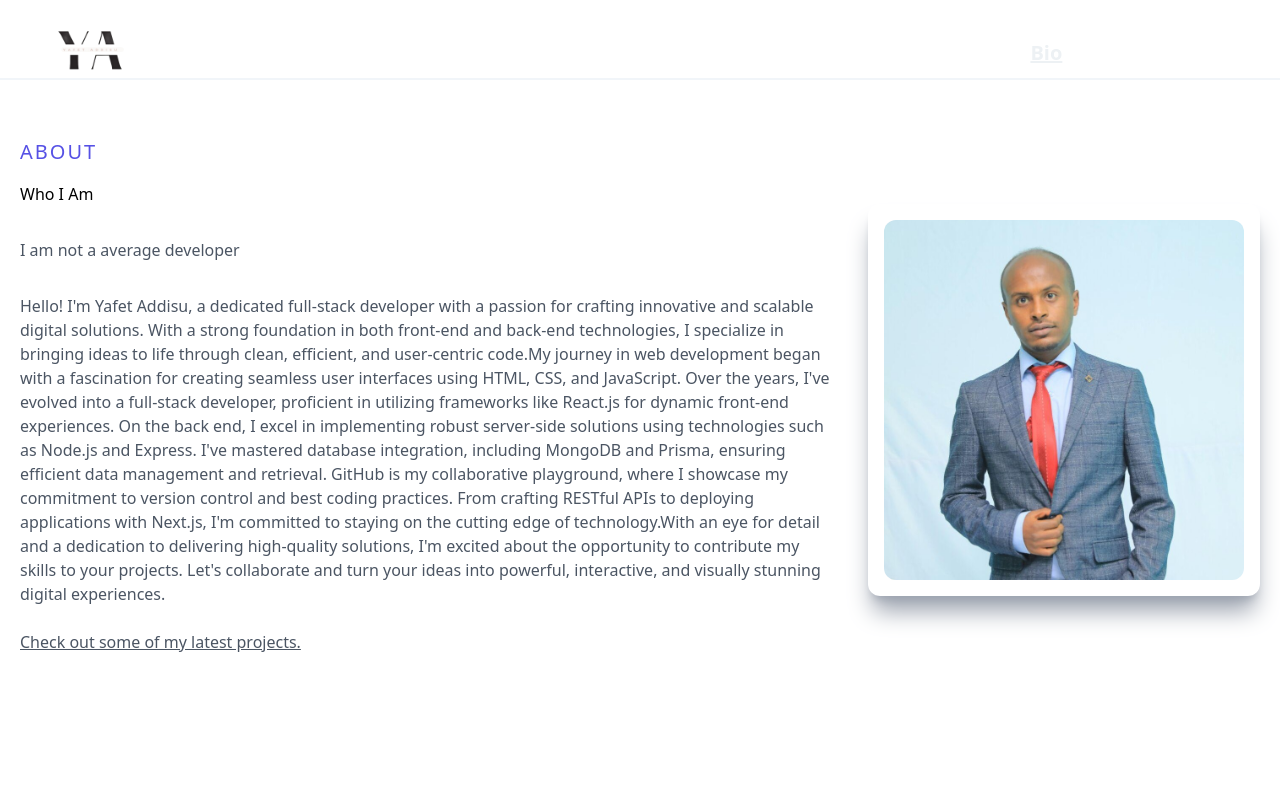
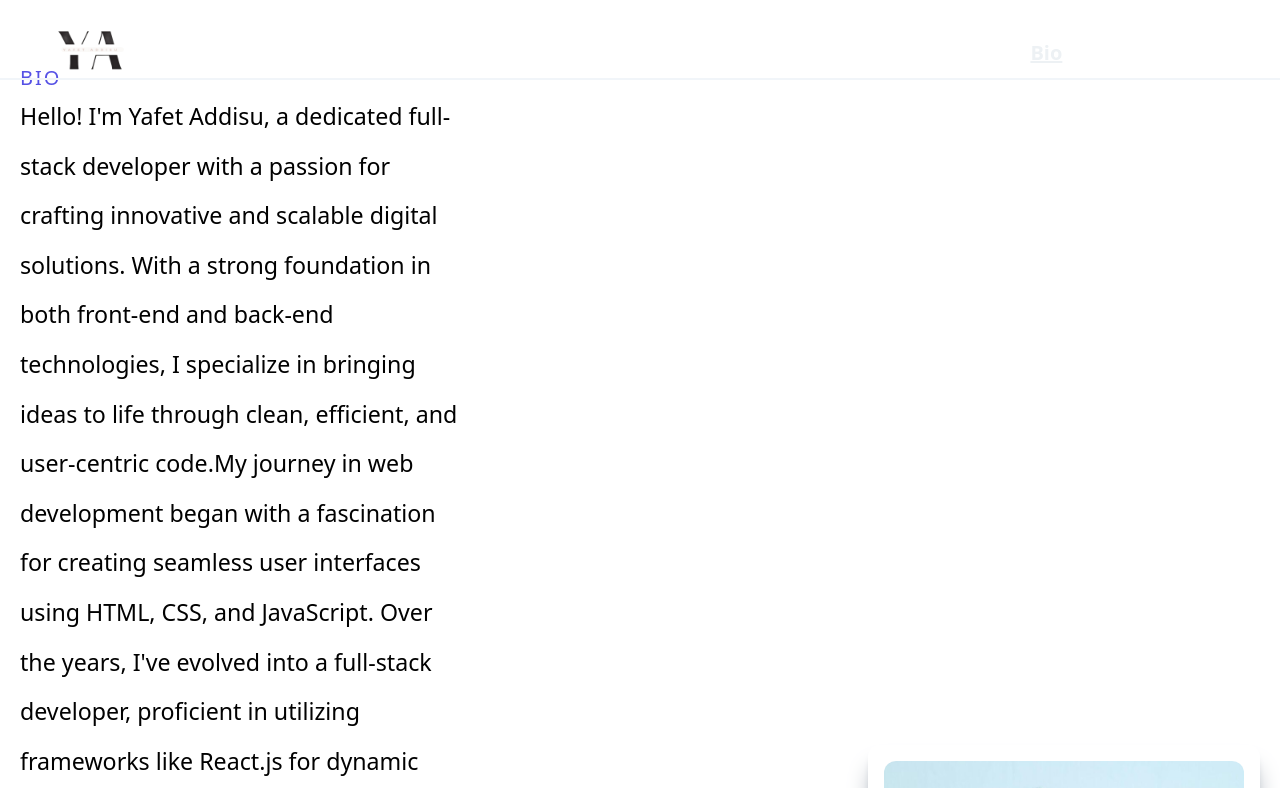
Before and after one commit to yafet-123/yafet-addisu-portfolio, a Next.js app: page /bio in a window 1280 px wide. Shown: the top 788 px of the page. Built offline with nearby package versions, Linux system fonts and the light colour scheme.

Commit message:
edited z bio page

```diff
--- a/components/bio/About.js
+++ b/components/bio/About.js
@@ -7,14 +7,10 @@ const About = ()=>{
 			<div className="max-w-[1240px] m-auto md:grid grid-cols-3 gap-8">
 				<div className="col-span-2">
 					<p className="uppercase text-xl tracking-widest text-[#5651e5]">
-						About
-					</p>
-					<h2 className="py-4">Who I Am</h2>
-					<p className="py-4 text-gray-600">
-						I am not a average developer
+						Bio
 					</p>
 
-					<p className="py-4 text-gray-600">
+					<p className="font-sans font-extralight text-[1.45rem] leading-[3.1rem] text-left text-[#010101] w-full lg:w-[55%] mt-10 lg:mt-0">
 						{`Hello! I'm Yafet Addisu, a dedicated full-stack developer with a passion for crafting innovative and scalable digital
 						solutions. With a strong foundation in both front-end and back-end technologies, I specialize in bringing ideas to life
 						through clean, efficient, and user-centric code.My journey in web development began with a fascination for creating
```
